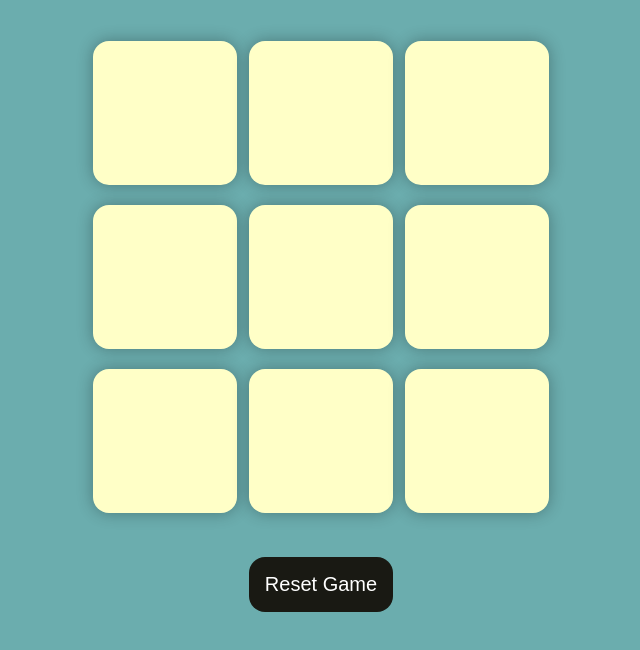
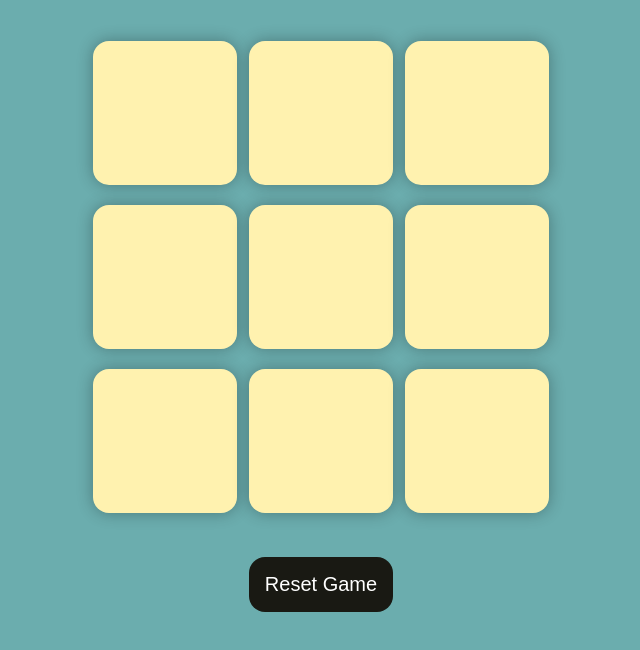
Before and after one commit to labonibiswas/Tik-Tak-Toe, a plain HTML site: page index.html in a window 1280 px wide. Shown: the part 72-722 px from the top of the page, without its empty margins (319-959 px from the left). Drawn offline with Linux system fonts and the light colour scheme.

Commit message:
Update style.css

```diff
--- a/style.css
+++ b/style.css
@@ -38,7 +38,7 @@ main{
     box-shadow: 0 0 1rem rgba(0, 0, 0, 0.3);
     font-size: 8vmin;
     color: #b0413e;
-    background-color: #ffffc7;
+    background-color: #FFF2AF;
 }
 
 #reset-btn{
```
